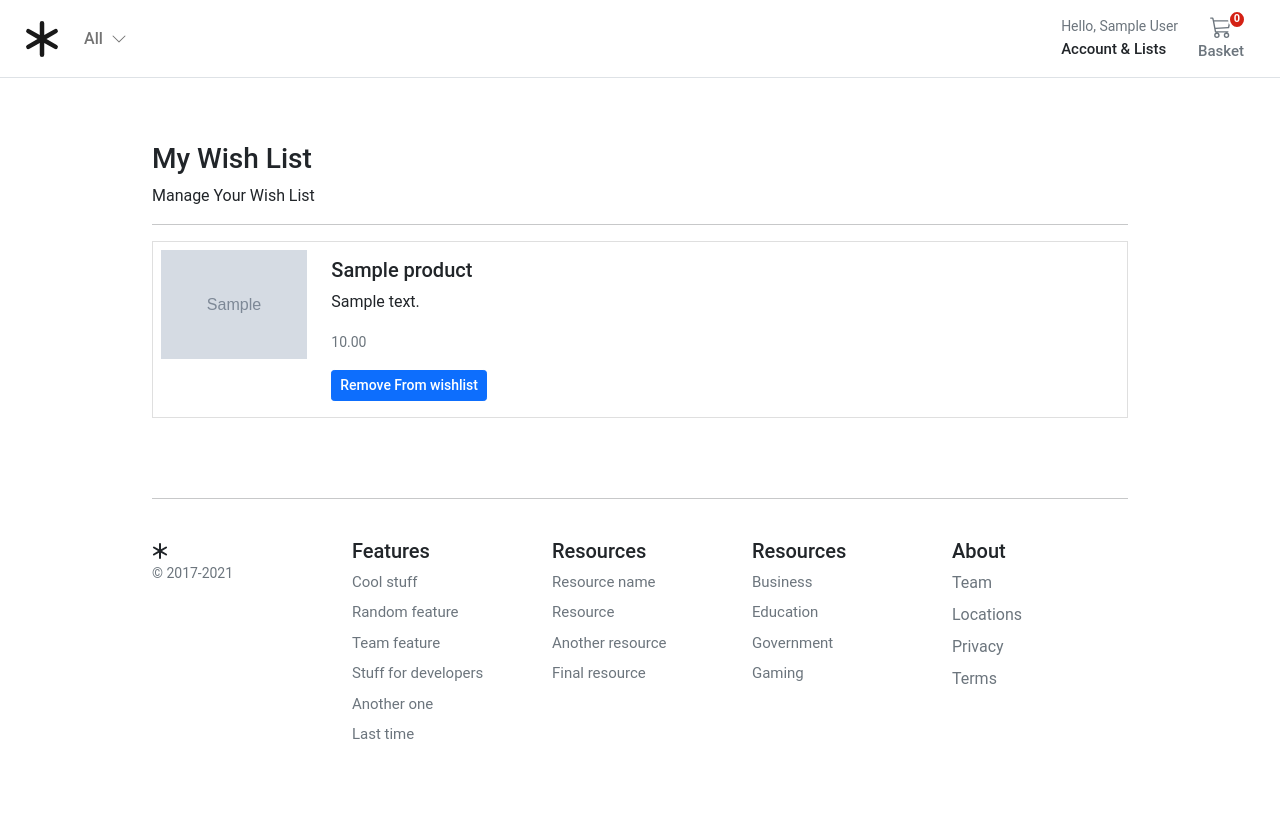
After one commit to pingmeorayush/ecommerce, a Django app: page /account/wishlist in a window 1280 px wide. The commit adds this page. Run offline with Django 3.2, Linux system fonts and the light colour scheme; a user stored in the database is signed in; tables that the repository leaves empty hold one stand-in row (values such as "Sample post"); grey boxes marked "Sample" are stand-in pictures.

Commit message:
customer wish list completed

```diff
--- a/account/urls.py
+++ b/account/urls.py
@@ -64,4 +64,8 @@ urlpatterns = [
     path("addresses/edit/<slug:id>/", views.edit_address, name="edit_address"),
     path("addresses/delete/<slug:id>/", views.delete_address, name="delete_address"),
     path("addresses/set_default/<slug:id>/", views.set_default, name="set_default"),
+
+    #Wish list
+    path("wishlist",views.wishlist, name="wishlist"),
+    path("wishlist/add_to_wishlist/<int:id>",views.add_to_wishlist, name="user_wishlist"),
 ]
--- a/account/views.py
+++ b/account/views.py
@@ -2,18 +2,19 @@ from django.contrib.auth import login, logout
 from django.contrib.auth.decorators import login_required
 from django.contrib.sites.shortcuts import get_current_site
 from django.http import HttpResponse, HttpResponseRedirect
-from django.shortcuts import redirect, render
+from django.shortcuts import get_object_or_404, redirect, render
 from django.urls import reverse
 from django.template.loader import render_to_string
 from django.utils.encoding import force_bytes, force_str
 from django.utils.http import urlsafe_base64_decode, urlsafe_base64_encode
+from django.contrib import messages
 
 from orders.views import user_orders
 
 from .forms import RegistrationForm, UserEditForm, UserAddressForm
 from .models import Customer, Address
 from .tokens import account_activation_token
-
+from store.models import Product
 
 @login_required
 def dashboard(request):
@@ -39,7 +40,7 @@ def edit_details(request):
 
 @login_required
 def delete_user(request):
-    user = UserBase.objects.get(user_name=request.user)
+    user = Customer.objects.get(user_name=request.user)
     user.is_active = False
     user.save()
     logout(request)
@@ -77,7 +78,7 @@ def account_register(request):
 def account_activate(request, uidb64, token):
     try:
         uid = force_str(urlsafe_base64_decode(uidb64))
-        user = UserBase.objects.get(pk=uid)
+        user = Customer.objects.get(pk=uid)
     except(TypeError, ValueError, OverflowError, user.DoesNotExist):
         user = None
     if user is not None and account_activation_token.check_token(user, token):
@@ -132,3 +133,25 @@ def set_default(request, id):
     Address.objects.filter(customer=request.user, default=True).update(default=False)
     Address.objects.filter(pk=id, customer=request.user).update(default=True)
     return redirect("account:addresses")
+
+@login_required
+def add_to_wishlist(request, id):
+
+    product = get_object_or_404(Product, id=id)
+
+    if product.users_wishlist.filter(id=request.user.id).exists():
+        # product added to wish list already so remove it
+        product.users_wishlist.remove(request.user)
+
+        messages.success(request, "{} has been removed from your wishlist".format(product.title))
+    else:
+        product.users_wishlist.add(request.user)
+
+        messages.success(request, "Added {} to your wishlist".format(product.title))
+
+    return HttpResponseRedirect(request.META['HTTP_REFERER'])
+
+@login_required
+def wishlist(request):
+    products = Product.objects.filter(users_wishlist=request.user)
+    return render(request, "account/dashboard/user_wish_list.html",{"wishlist":products})
--- a/store/models.py
+++ b/store/models.py
@@ -3,6 +3,7 @@ from django.urls import reverse
 from django.utils.translation import gettext_lazy as _
 from mptt.models import MPTTModel, TreeForeignKey
 
+from django.conf import settings
 
 class Category(MPTTModel):
     """
@@ -110,6 +111,7 @@ class Product(models.Model):
     )
     created_at = models.DateTimeField(_("Created at"), auto_now_add=True, editable=False)
     updated_at = models.DateTimeField(_("Updated at"), auto_now=True)
+    users_wishlist = models.ManyToManyField(settings.AUTH_USER_MODEL,related_name='user_wishlist',blank=True)
 
     class Meta:
         ordering = ("-created_at",)
--- /dev/null
+++ b/templates/account/dashboard/user_wish_list.html
@@ -0,0 +1,37 @@
+{% extends "../sub_base.html" %}
+{% block title %}Users Wish List{% endblock %}
+
+{% block sub_content %}
+<div class="col-12 mx-auto">
+  <h1 class="h3">My Wish List</h1>
+  <div>Manage Your Wish List</div>
+  <hr />
+  {% if wishlist %}
+  {% for product in wishlist %}
+  <div class="card mb-3 rounded-0">
+    <div class="row g-0">
+      <div class="col-md-2">
+        {% for image in product.product_image.all %}
+        {% if image.is_feature %}
+        <img src="{{image.image.url}}" class="img-fluid d-block p-2" alt="{{image.image.alt_text}}">
+        {% endif %}
+        {% endfor %}
+      </div>
+      <div class="col-md-10">
+        <div class="card-body">
+          <h5 class="card-title">{{product.title}}</h5>
+          <p class="card-text">{{product.description}}</p>
+          <p class="card-text"><small class="text-muted">{{product.regular_price}}</small></p>
+          <a type="button" class="btn btn-primary fw500 btn-sm" href="{% url 'account:user_wishlist' product.id %}">Remove From wishlist</a>
+        </div>
+      </div>
+    </div>
+  </div>
+  {% endfor %}
+  {% else %}
+  <p class="card-text">No products have been added to your wishlist</p>
+  {% endif %}
+
+</div>
+
+{% endblock %}
```
Also changed, not shown: templates/account/dashboard/dashboard.html (+39 -9 lines), templates/store/single.html (+14 -4 lines), store/migrations/0002_product_users_wishlist.py (added).
